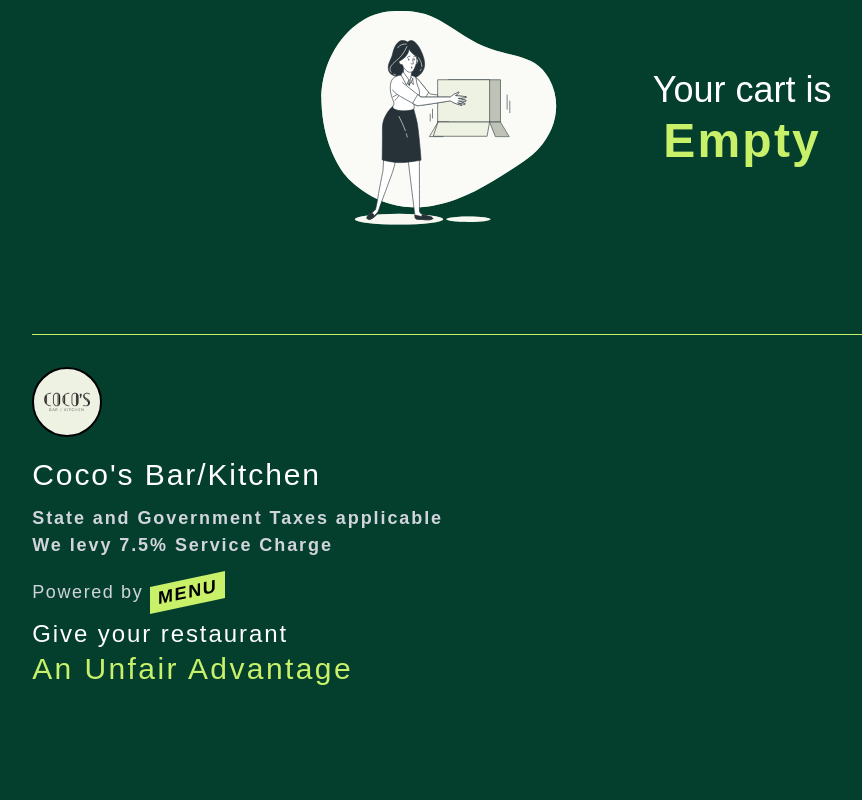
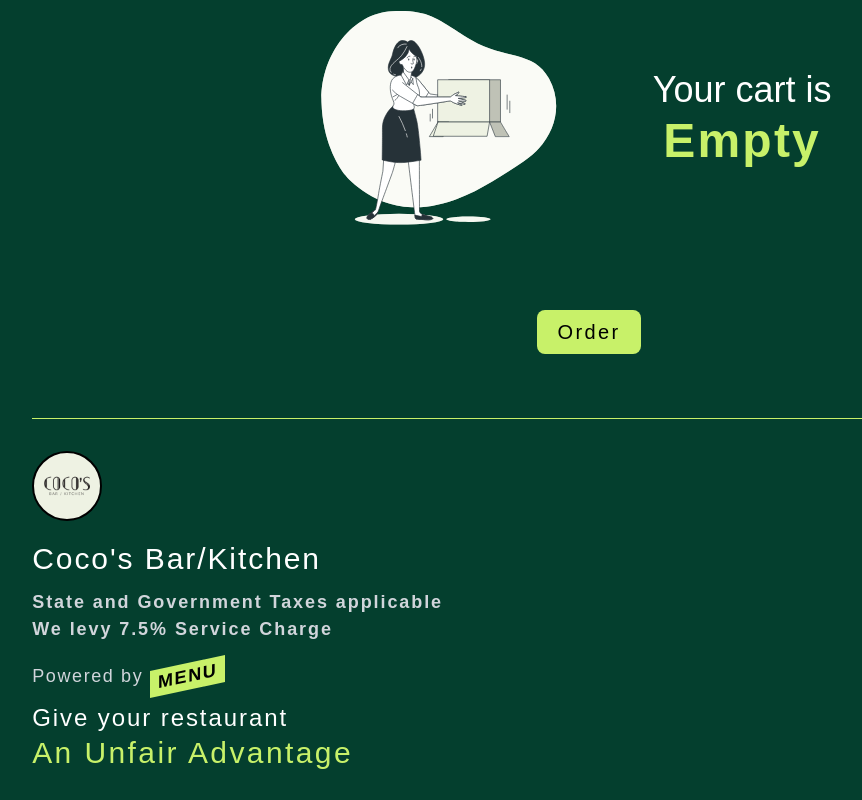
Before and after one commit to Sammy970/menu, a Next.js app: page / in a window 1280 px wide. Shown: the part 869-1669 px from the top of the page, without its empty margins (51-913 px from the left). Before the commit the page ends 1585 px from the top, so only its background shows below. Built offline with nearby package versions, Linux system fonts and the light colour scheme; a web font is replaced by a local one.

Commit message:
Added Order Button

```diff
--- a/app/sections/CartItems.jsx
+++ b/app/sections/CartItems.jsx
@@ -123,6 +123,12 @@ const CartItems = () => {
           </TableBody>
         </Table>
       )}
+
+      <div className="w-full m-auto flex items-center justify-center mt-10">
+        <button className="bg-[#C8F169] rounded-lg text-black font-khand tracking-[0.15rem] text-xl py-2 px-5">
+          Order
+        </button>
+      </div>
     </section>
   );
 };
```
